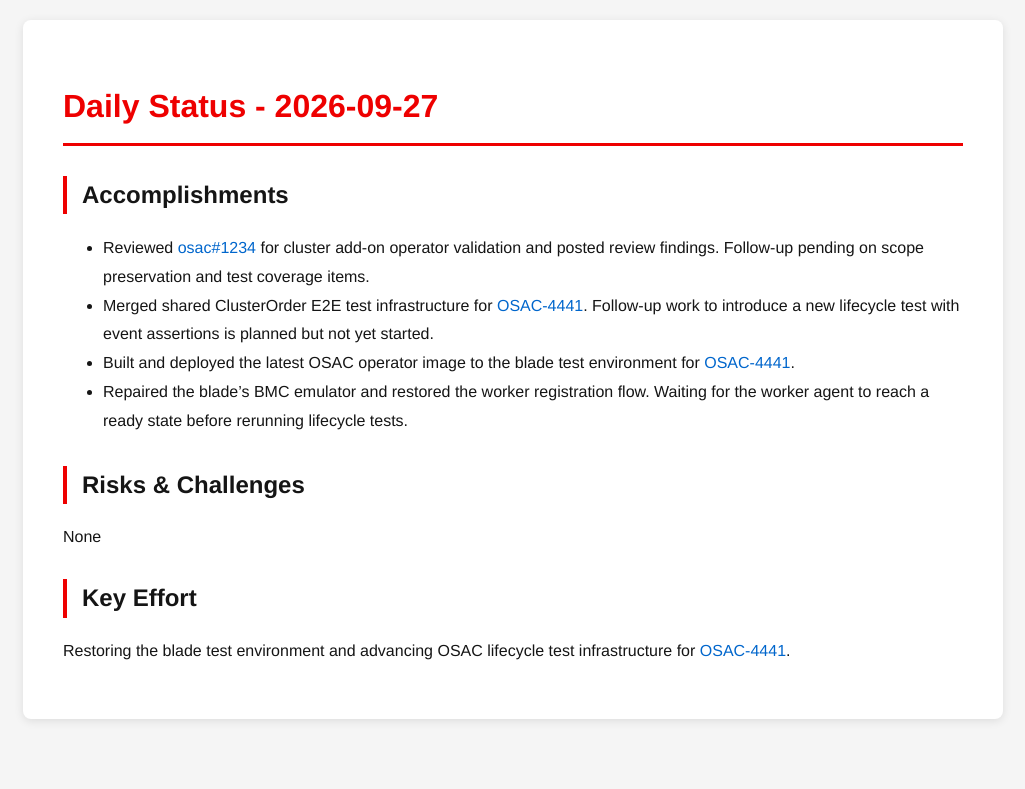
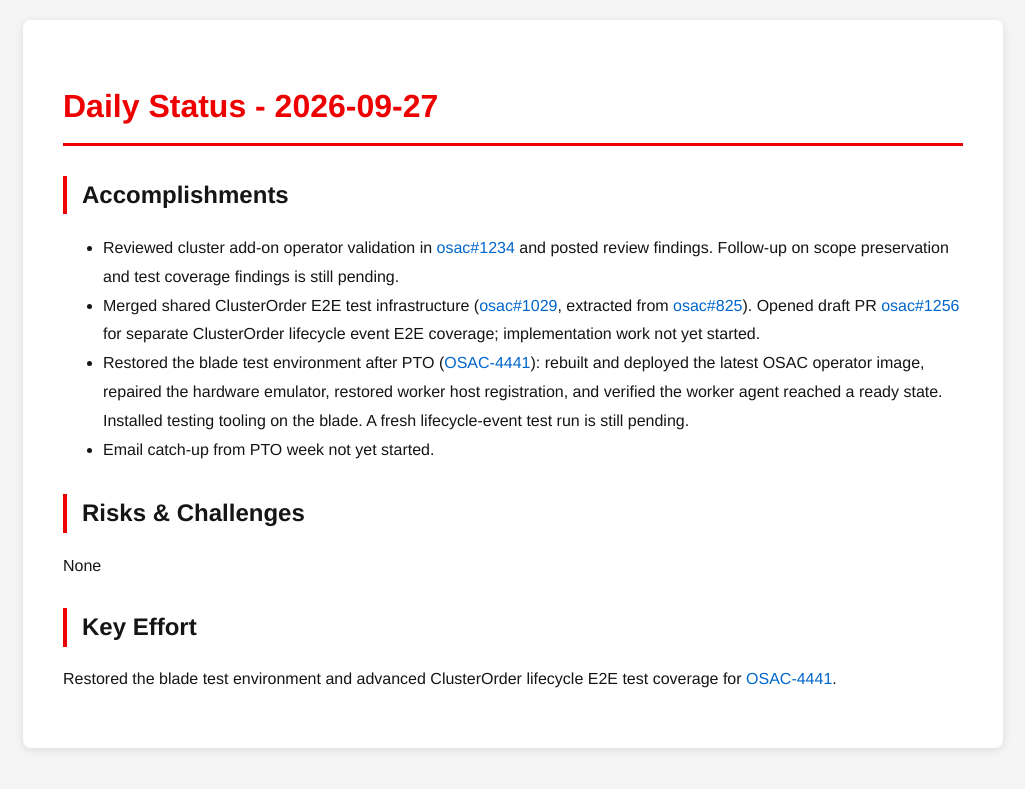
Before and after one commit to tzvatot/daily-status, a Jekyll site: the page built from 2026-09-27.md, in a window 1280 px wide. Shown: the top 789 px of the page, without its empty margins (127-1152 px from the left). Built offline with Jekyll 4.4.1, drawn with Linux system fonts in a browser that asks for light colours.

Commit message:
Daily status update - 2026-09-27

```diff
--- a/2026-09-27.md
+++ b/2026-09-27.md
@@ -7,13 +7,13 @@ date: 2026-09-27
 # Daily Status - 2026-09-27
 
 ## Accomplishments
-- Reviewed [osac#1234](https://github.com/osac-project/osac/pull/1234) for cluster add-on operator validation and posted review findings. Follow-up pending on scope preservation and test coverage items.
-- Merged shared ClusterOrder E2E test infrastructure for [OSAC-4441](https://redhat.atlassian.net/browse/OSAC-4441). Follow-up work to introduce a new lifecycle test with event assertions is planned but not yet started.
-- Built and deployed the latest OSAC operator image to the blade test environment for [OSAC-4441](https://redhat.atlassian.net/browse/OSAC-4441).
-- Repaired the blade's BMC emulator and restored the worker registration flow. Waiting for the worker agent to reach a ready state before rerunning lifecycle tests.
+- Reviewed cluster add-on operator validation in [osac#1234](https://github.com/osac-project/osac/pull/1234) and posted review findings. Follow-up on scope preservation and test coverage findings is still pending.
+- Merged shared ClusterOrder E2E test infrastructure ([osac#1029](https://github.com/osac-project/osac/pull/1029), extracted from [osac#825](https://github.com/osac-project/osac/pull/825)). Opened draft PR [osac#1256](https://github.com/osac-project/osac/pull/1256) for separate ClusterOrder lifecycle event E2E coverage; implementation work not yet started.
+- Restored the blade test environment after PTO ([OSAC-4441](https://redhat.atlassian.net/browse/OSAC-4441)): rebuilt and deployed the latest OSAC operator image, repaired the hardware emulator, restored worker host registration, and verified the worker agent reached a ready state. Installed testing tooling on the blade. A fresh lifecycle-event test run is still pending.
+- Email catch-up from PTO week not yet started.
 
 ## Risks & Challenges
 None
 
 ## Key Effort
-Restoring the blade test environment and advancing OSAC lifecycle test infrastructure for [OSAC-4441](https://redhat.atlassian.net/browse/OSAC-4441).
+Restored the blade test environment and advanced ClusterOrder lifecycle E2E test coverage for [OSAC-4441](https://redhat.atlassian.net/browse/OSAC-4441).
```
